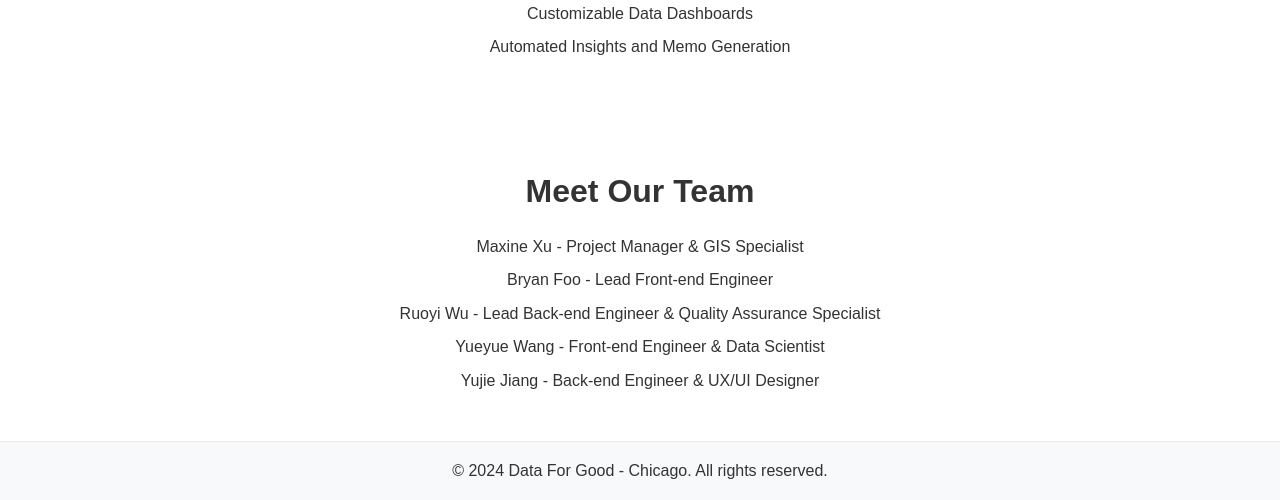
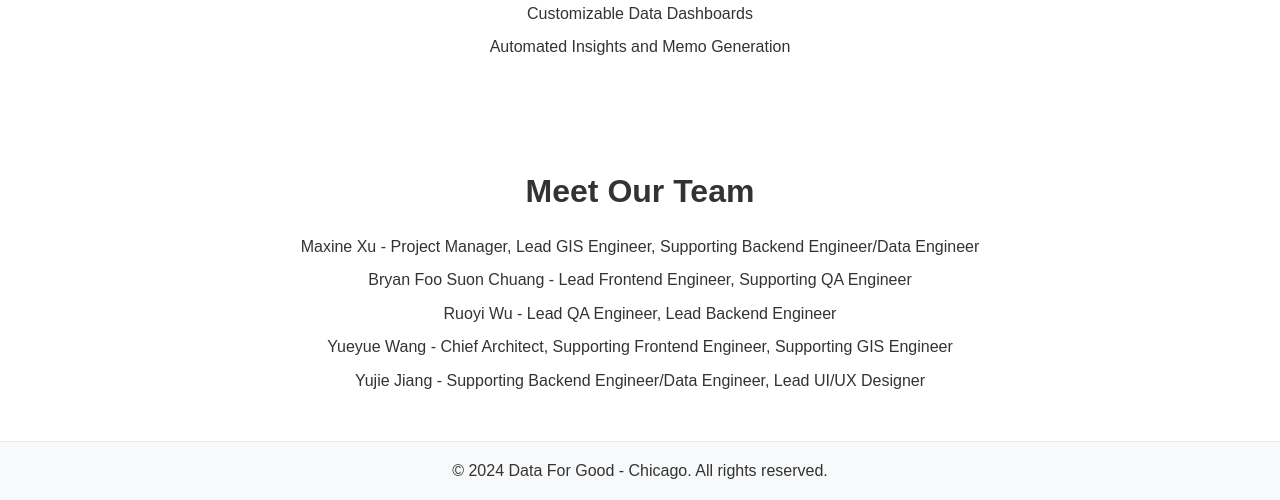
Before and after one commit to jamesturk/DataForGood-chicago, a Django app: page /main/aboutus/ in a window 1280 px wide. Shown: the part 1132-1632 px from the top of the page. Run offline with Django 5.2, Linux system fonts and the light colour scheme.

Commit message:
revised README by adding packages, roles, steps for .env setup

```diff
--- a/dataforgood/main/templates/aboutus.html
+++ b/dataforgood/main/templates/aboutus.html
@@ -56,11 +56,11 @@
     <section class="team">
         <h2>Meet Our Team</h2>
         <ul>
-            <li>Maxine Xu - Project Manager & GIS Specialist</li>
-            <li>Bryan Foo - Lead Front-end Engineer</li>
-            <li>Ruoyi Wu - Lead Back-end Engineer & Quality Assurance Specialist</li>
-            <li>Yueyue Wang - Front-end Engineer & Data Scientist</li>
-            <li>Yujie Jiang - Back-end Engineer & UX/UI Designer</li>
+            <li>Maxine Xu - Project Manager, Lead GIS Engineer, Supporting Backend Engineer/Data Engineer</li>
+            <li>Bryan Foo Suon Chuang - Lead Frontend Engineer, Supporting QA Engineer</li>
+            <li>Ruoyi Wu - Lead QA Engineer, Lead Backend Engineer</li>
+            <li>Yueyue Wang - Chief Architect, Supporting Frontend Engineer, Supporting GIS Engineer</li>
+            <li>Yujie Jiang - Supporting Backend Engineer/Data Engineer, Lead UI/UX Designer</li>
         </ul>
     </section>
 
```
Also changed, not shown: README.md.
